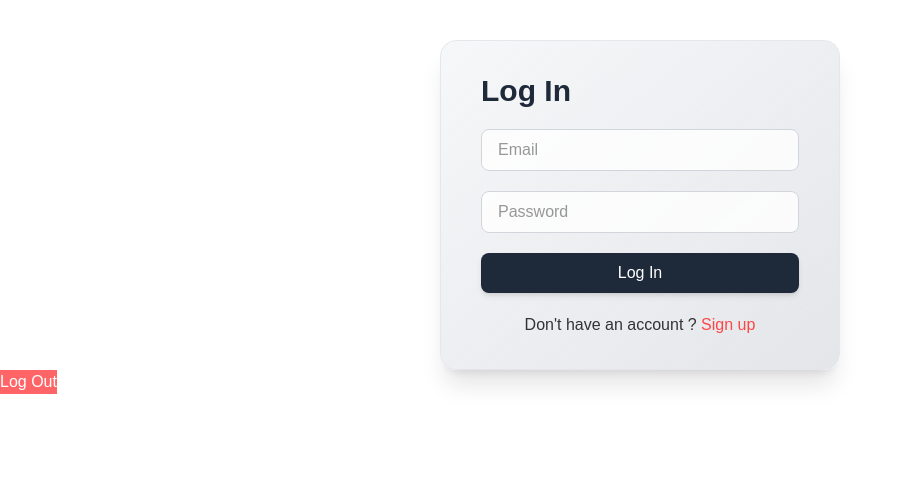
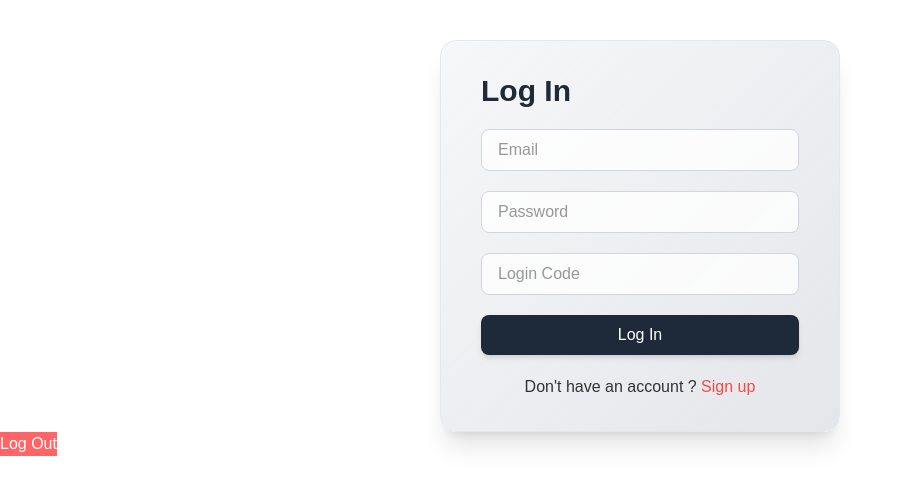
Before and after one commit to ilicc-sara/next-js, a Next.js app: page / in a window 1280 px wide. Shown: the top 494 px of the page, without its empty margins (0-903 px from the left). Built offline with nearby package versions, Linux system fonts and the light colour scheme.

Commit message:
secred code input for sign up and login

```diff
--- a/app/login/page.tsx
+++ b/app/login/page.tsx
@@ -4,9 +4,13 @@ import { auth } from "../config/firebase-config";
 import { signInWithEmailAndPassword, signOut } from "firebase/auth";
 import Link from "next/link";
 
+const SECRET_CODE = "nadjija45";
+
 const Login = () => {
   const [inputEmail, setInputEmail] = useState<string>("");
   const [inputPassword, setInputPassword] = useState<string>("");
+
+  const [inputCode, setInputCode] = useState<string>("");
 
   console.log(auth?.currentUser?.email);
 
@@ -14,6 +18,12 @@ const Login = () => {
     e.preventDefault();
     try {
       await signInWithEmailAndPassword(auth, inputEmail, inputPassword);
+      //
+      if (inputCode !== SECRET_CODE) {
+        await auth.signOut();
+        alert("Pogrešan kod!");
+      }
+      //
     } catch (err) {
       console.error(err);
     }
@@ -56,6 +66,14 @@ const Login = () => {
           onChange={(e) => setInputPassword(e.target.value)}
         />
 
+        <input
+          type="password"
+          placeholder="Login Code"
+          className="w-full px-4 py-2 rounded-lg border border-gray-300 bg-white/80 focus:outline-none focus:ring-2 focus:ring-gray-400 transition"
+          value={inputCode}
+          onChange={(e) => setInputCode(e.target.value)}
+        />
+
         <button
           type="submit"
           className="w-full py-2 rounded-lg bg-gray-800 text-white font-medium hover:bg-gray-700 transition duration-200 shadow-md"
--- a/app/signup/page.tsx
+++ b/app/signup/page.tsx
@@ -7,6 +7,8 @@ import Link from "next/link";
 const Signup = () => {
   const [inputEmail, setInputEmail] = useState<string>("");
   const [inputPassword, setInputPassword] = useState<string>("");
+
+  const [inputCode, setInputCode] = useState<string>("");
 
   const signUp = async (e: any) => {
     e.preventDefault();
@@ -42,6 +44,14 @@ const Signup = () => {
         onChange={(e) => setInputPassword(e.target.value)}
       />
 
+      <input
+        type="password"
+        placeholder="Login Code"
+        className="w-full px-4 py-2 rounded-lg border border-gray-300 bg-white/80 focus:outline-none focus:ring-2 focus:ring-gray-400 transition"
+        value={inputCode}
+        onChange={(e) => setInputCode(e.target.value)}
+      />
+
       <button
         type="submit"
         className="w-full py-2 rounded-lg bg-gray-800 text-white font-medium hover:bg-gray-700 transition duration-200 shadow-md"
```
